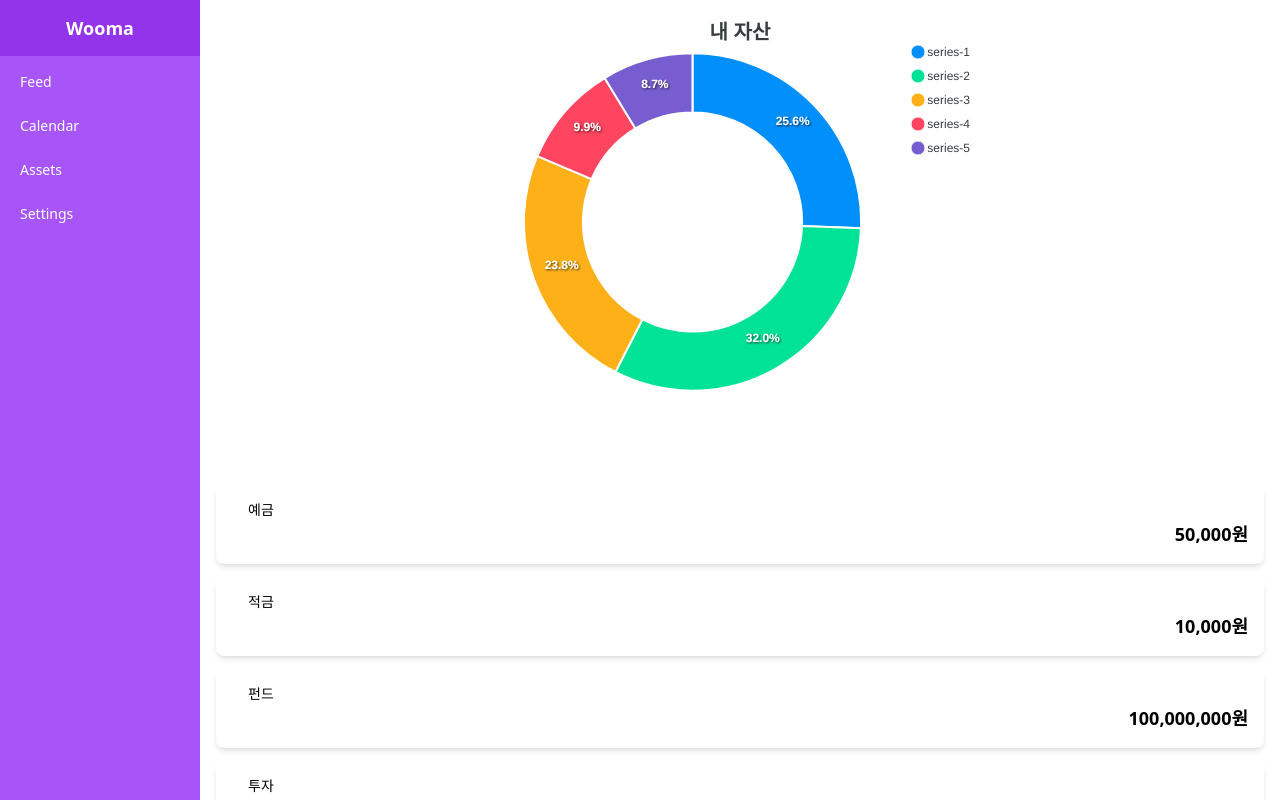
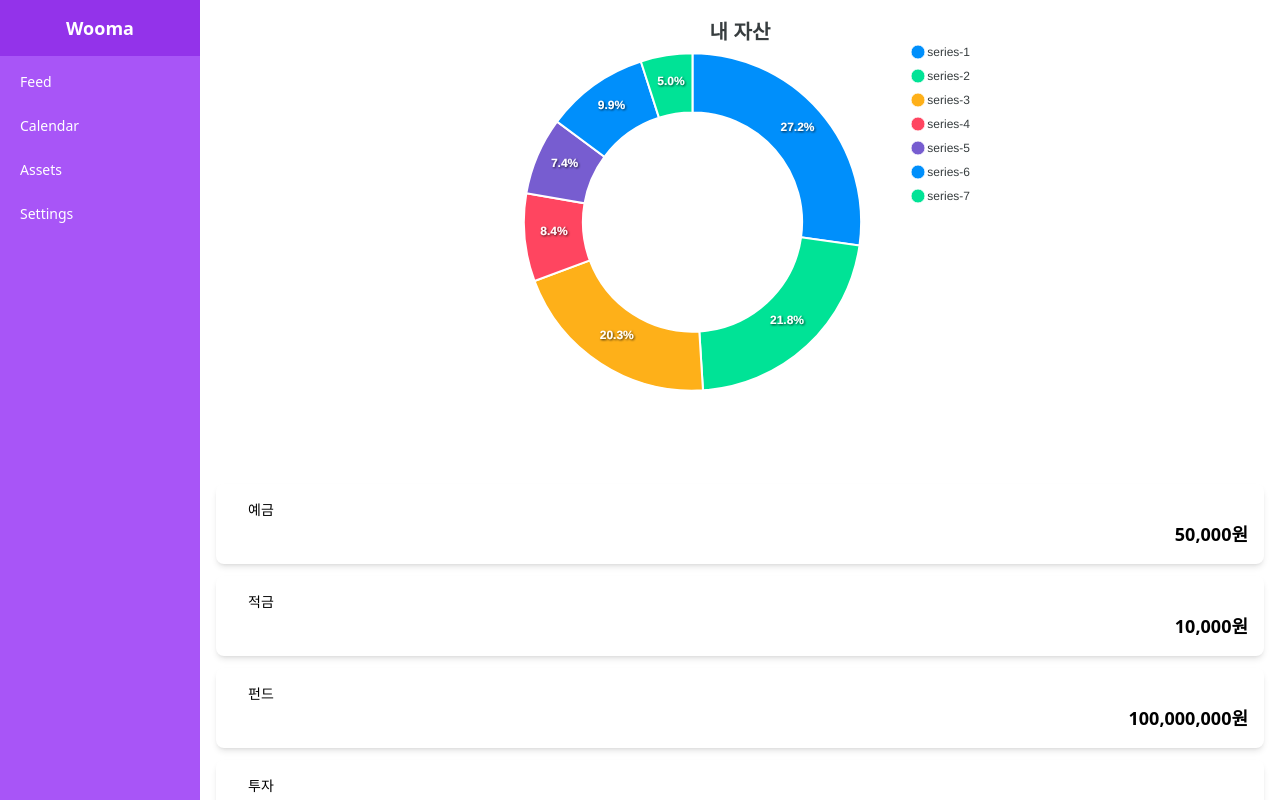
Before and after one commit to taewonnn/Wooma, a React (Vite) app: page /assets in a window 1280 px wide. Built offline with nearby package versions, Linux system fonts and the light colour scheme; no server answers.

Commit message:
feat: asset - 그래프 테스트

```diff
--- a/src/pages/member/Assets.tsx
+++ b/src/pages/member/Assets.tsx
@@ -3,6 +3,7 @@ import AssetCard from '../../components/member/asset/AssetCard';
 import ReactApexChart from 'react-apexcharts';
 import { useMediaQuery } from '../../hooks/useMediaQuery';
 
+// @todo mock
 const assets = [
   { title: '예금', value: '50,000', icon: '' },
   { title: '적금', value: '10,000', icon: '' },
@@ -11,21 +12,19 @@ const assets = [
   { title: '기타', value: '999,999,999,999', icon: '' },
 ];
 
-// 차트의 옵션을 설정하는 객체 - ApexOptions interface를 할당
+// 차트의 옵션을 설정하는 객체
 const options: ApexOptions = {
-  theme: {
-    monochrome: { color: 'red' },
-  },
+  theme: {},
   title: { text: '내 자산', align: 'center', style: { fontSize: '20' } },
   chart: {
     type: 'donut',
     height: 350,
   },
+  series: [55, 44, 41, 17, 15, 20, 10], // 실 데이터
 };
 
-const series = [44, 55, 41, 17, 15];
-
 function Assets() {
+  // mobile
   const isMobile = useMediaQuery('(max-width: 768px)');
 
   return (
@@ -34,7 +33,7 @@ function Assets() {
         <ReactApexChart
           type="donut"
           options={options}
-          series={series}
+          series={options.series}
           width={isMobile ? 400 : 500}
         />
       </div>
```
